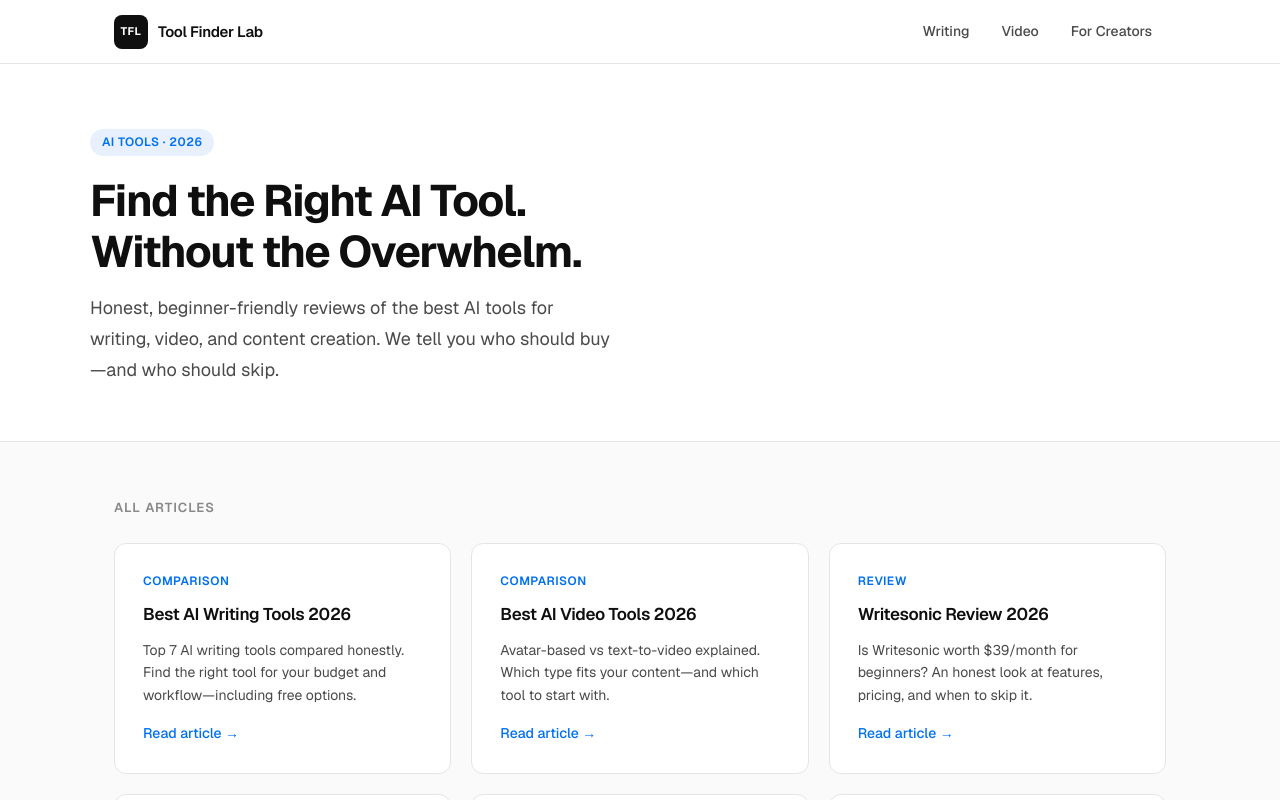
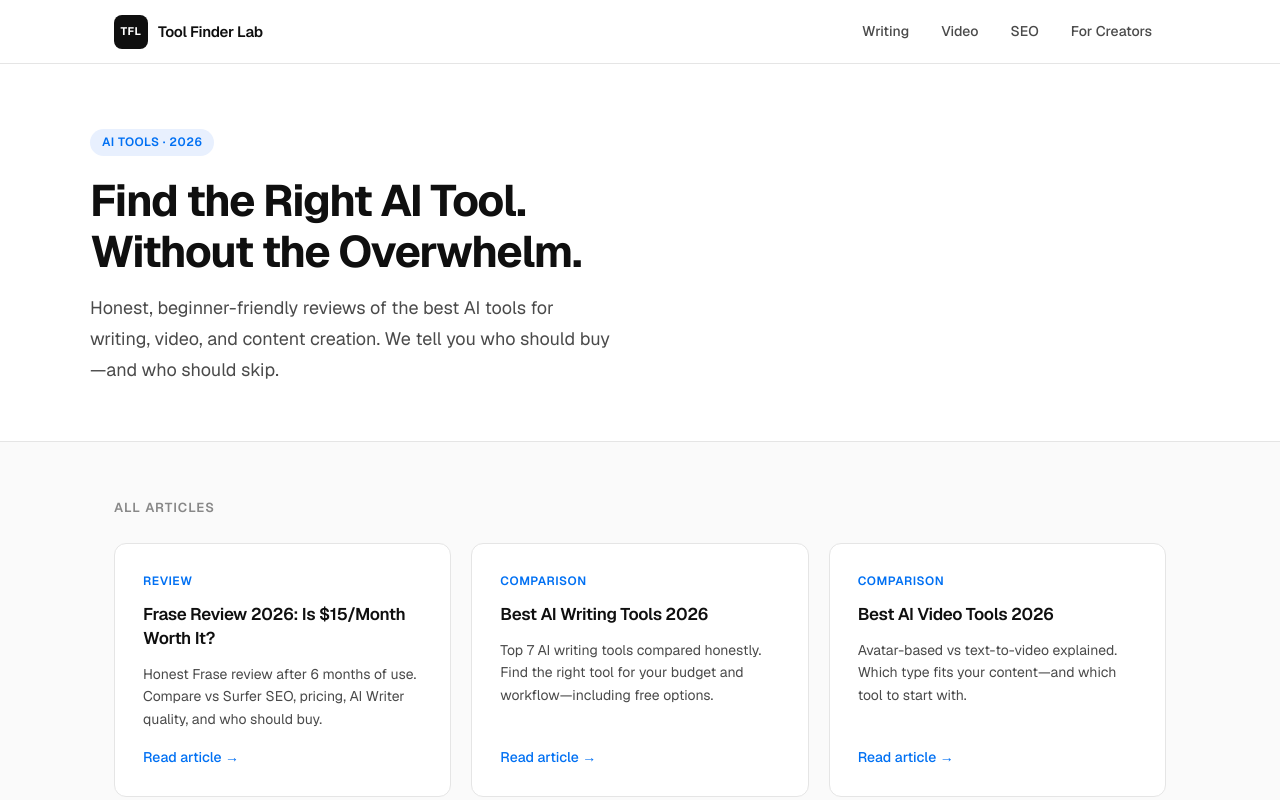
Before and after one commit to businessai20260204-maker/toolfinderlab, a Next.js app: page / in a window 1280 px wide. Shown: the top 800 px of the page. Built offline with nearby package versions, Linux system fonts and the light colour scheme.

Commit message:
Add Frase Review 2026 + optimize layout navigation and SEO meta

```diff
--- a/app/articles/frase-review-2026/content.mdx
+++ b/app/articles/frase-review-2026/content.mdx
@@ -33,6 +33,19 @@ Frase also includes an **AI Writer** that generates first drafts based on your c
 **What Frase is NOT:**
 
 Frase is not an all-in-one SEO platform. It doesn't offer backlink analysis (that's Ahrefs or Semrush), rank tracking (that's SE Ranking), or AI search visibility tracking (that's Semrush). It's purely a content research and optimization tool. If you need comprehensive SEO capabilities, you'll need to pair Frase with other tools or choose an all-in-one platform instead.
+
+<div className="video-container" style={{ position: 'relative', paddingBottom: '56.25%', height: 0, overflow: 'hidden', margin: '2rem 0' }}>
+  <iframe
+    style={{ position: 'absolute', top: 0, left: 0, width: '100%', height: '100%' }}
+    src="https://www.youtube.com/embed/pnhPovCtEGU"
+    title="How to Write SEO Content with Frase - Official Tutorial"
+    frameBorder="0"
+    allow="accelerometer; autoplay; clipboard-write; encrypted-media; gyroscope; picture-in-picture; web-share"
+    allowFullScreen
+  />
+</div>
+
+*Watch Frase's official tutorial to see the platform in action (6:33)*
 
 ---
 
--- a/app/articles/frase-review-2026/page.js
+++ b/app/articles/frase-review-2026/page.js
@@ -7,6 +7,26 @@ export const metadata = {
     canonical: '/articles/frase-review-2026',
   },
   keywords: ['frase review', 'frase review 2026', 'is frase worth it', 'frase pricing', 'frase vs surfer seo', 'frase ai writer'],
+  openGraph: {
+    title: 'Frase Review 2026: Is $15/Month Worth It?',
+    description: 'Honest Frase review after 6 months of use. Compare vs Surfer SEO, pricing breakdown, and AI Writer quality assessment.',
+    type: 'article',
+    url: 'https://toolfinderlab.com/articles/frase-review-2026',
+    images: [
+      {
+        url: '/images/blog/frase-review-2026-og.png',
+        width: 1200,
+        height: 630,
+        alt: 'Frase Review 2026: Is $15/Month Worth It?',
+      },
+    ],
+  },
+  twitter: {
+    card: 'summary_large_image',
+    title: 'Frase Review 2026: Is $15/Month Worth It?',
+    description: 'Honest Frase review after 6 months of use. Compare vs Surfer SEO, pricing, and AI Writer quality.',
+    images: ['/images/blog/frase-review-2026-og.png'],
+  },
 }
 
 export default function FraseReview() {
--- a/app/layout.js
+++ b/app/layout.js
@@ -14,11 +14,32 @@ const geistMono = Geist_Mono({
 });
 
 export const metadata = {
-  title: "Tool Finder Lab — AI Tool Reviews for Beginners",
+  title: {
+    default: "Tool Finder Lab — Honest AI Tool Reviews for Beginners",
+    template: "%s | Tool Finder Lab",
+  },
   alternates: {
     canonical: '/',
   },
-  description: "Honest, beginner-friendly reviews of the best AI tools in 2026. Find the right tool for writing, video, and content creation.",
+  description: "Honest, beginner-friendly reviews of the best AI tools in 2026. Find the right tool for writing, video, SEO, and content creation.",
+  robots: {
+    index: true,
+    follow: true,
+    googleBot: {
+      index: true,
+      follow: true,
+    },
+  },
+  openGraph: {
+    type: 'website',
+    locale: 'en_US',
+    url: 'https://toolfinderlab.com',
+    siteName: 'Tool Finder Lab',
+  },
+  twitter: {
+    card: 'summary_large_image',
+    site: '@ToolFinderLab',
+  },
 };
 
 export default function RootLayout({ children }) {
@@ -34,6 +55,7 @@ export default function RootLayout({ children }) {
             <nav className="site-nav">
               <Link href="/articles/best-ai-writing-tools-2026">Writing</Link>
               <Link href="/articles/best-ai-video-tools-2026">Video</Link>
+              <Link href="/articles/best-ai-seo-tools-2026">SEO</Link>
               <Link href="/articles/best-ai-tools-content-creators-2026">For Creators</Link>
             </nav>
           </div>
--- a/app/page.js
+++ b/app/page.js
@@ -6,6 +6,12 @@ export const metadata = {
 };
 
 const articles = [
+  {
+    href: "/articles/frase-review-2026",
+    tag: "Review",
+    title: "Frase Review 2026: Is $15/Month Worth It?",
+    description: "Honest Frase review after 6 months of use. Compare vs Surfer SEO, pricing, AI Writer quality, and who should buy.",
+  },
   {
     href: "/articles/best-ai-writing-tools-2026",
     tag: "Comparison",
```
Also changed, not shown: public/images/blog/frase-review-2026-og.png (added).
